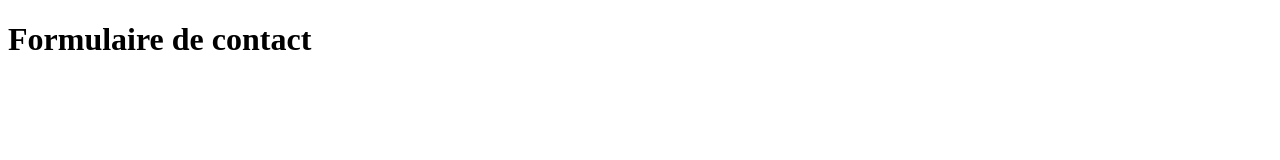
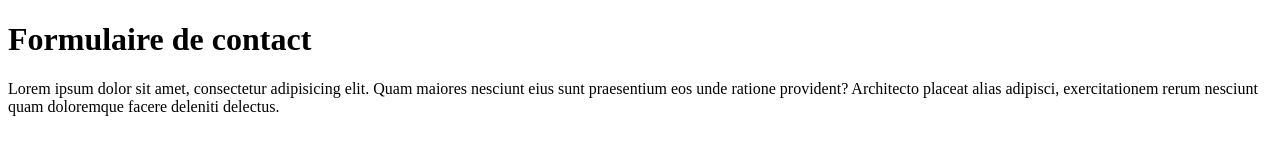
Before and after one commit to VivierCyril/demoGit, a plain HTML site: page contact.html in a window 1280 px wide. Drawn offline with Linux system fonts and the light colour scheme.

Commit message:
add lorem

```diff
--- a/contact.html
+++ b/contact.html
@@ -7,5 +7,6 @@
 </head>
 <body>
     <h1>Formulaire de contact</h1>
+    <p>Lorem ipsum dolor sit amet, consectetur adipisicing elit. Quam maiores nesciunt eius sunt praesentium eos unde ratione provident? Architecto placeat alias adipisci, exercitationem rerum nesciunt quam doloremque facere deleniti delectus.</p>
 </body>
 </html>
```
